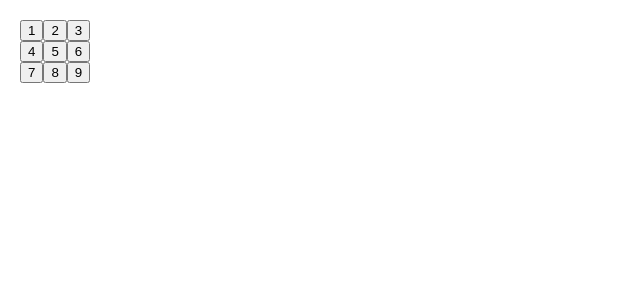
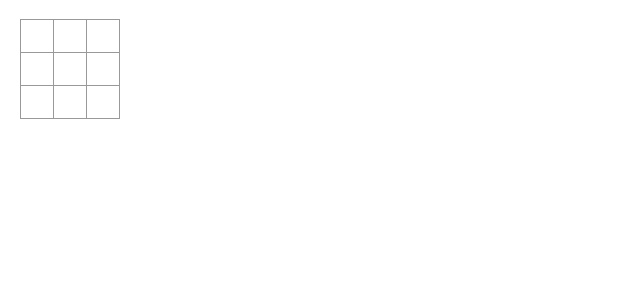
Before and after one commit to llihcchill/tic-tac-toe, a React (Create React App) app: page / in a window 1280 px wide. Shown: the top 300 px of the page, without its empty margins (0-640 px from the left). Built offline with nearby package versions, Linux system fonts and the light colour scheme.

Commit message:
Update App.js

```diff
--- a/App.js
+++ b/App.js
@@ -1,14 +1,22 @@
-function Square(
-  { value } /* <- this is a prop, you can pass data through it/variable*/
-) {
+import { useState } from "react";
+// this is a special function that practically lets react 'remember' things
+
+function Square() {
+  const [value, setValue] = useState(null);
+  // value = the value and setValue = change the value of value
+  // the null in useState(null) is the default value of value
+
   function handleClick() {
-    console.log("clicked!");
+    setValue("X");
+    // setValue is not a library function, it is the function that
+    // is used in the useState constant value and it is changing
+    // value to be equal to X and not 1 then 2 then 3 etc.
   }
   // function doesn't contain export so it will not be rendered
   // and is used for the client-side logic
   return (
     <button
-      classname="square"
+      className="square"
       onClick={
         handleClick
       } /* onClick and related functions are supported with functions */
@@ -36,20 +44,23 @@ export default function Board() {
     // function calls
     <>
       <div className="board-row">
-        <Square value="1" />
-        <Square value="2" />
-        <Square value="3" />
+        <Square />
+        <Square />
+        <Square />
       </div>
       <div className="board-row">
-        <Square value="4" />
-        <Square value="5" />
-        <Square value="6" />
+        <Square />
+        <Square />
+        <Square />
       </div>
       <div className="board-row">
-        <Square value="7" />
-        <Square value="8" />
-        <Square value="9" />
+        <Square />
+        <Square />
+        <Square />
       </div>
     </>
   );
 }
+
+// props are useful for sharing data from parent to children
+// it's not quite for dynamic data, just for data transport
```
